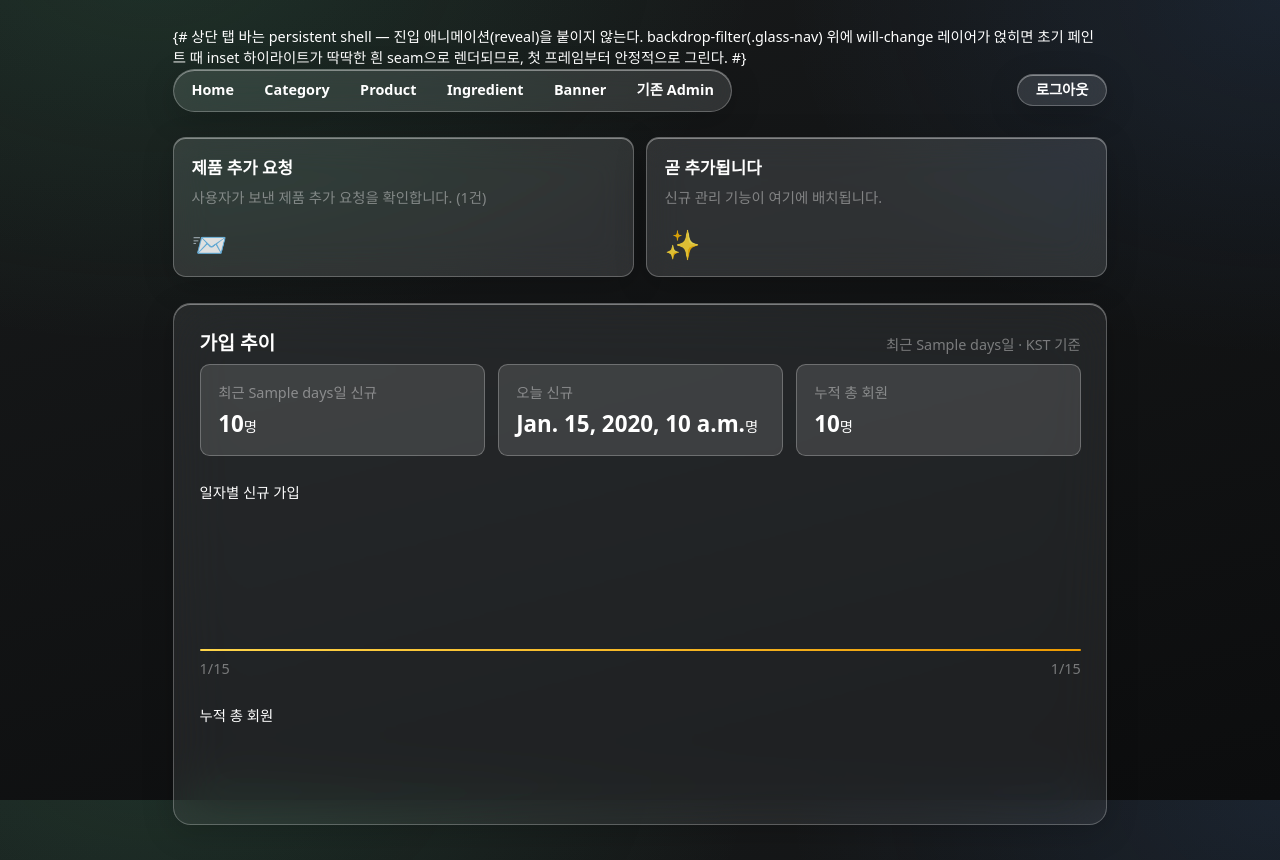
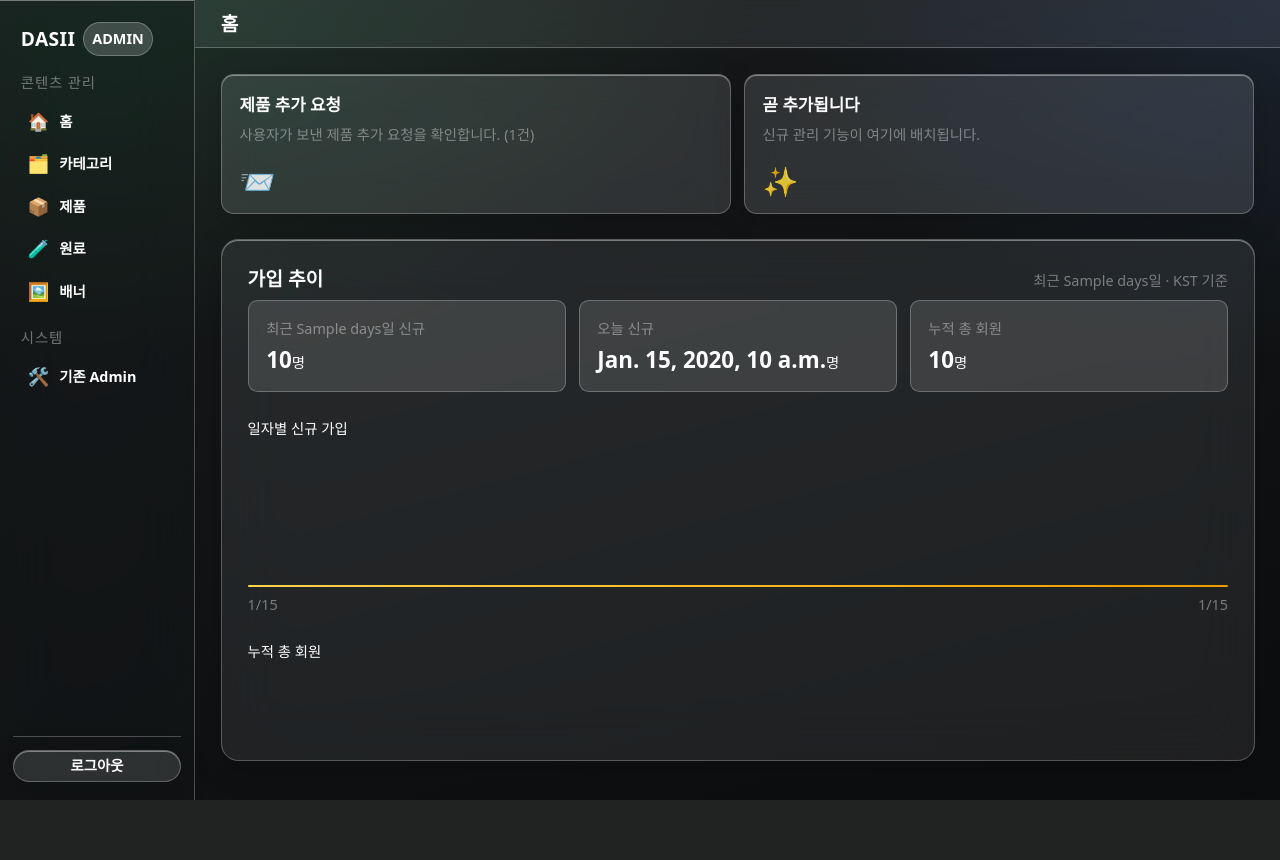
Before and after one commit to Da-sii/Backend, a Django app: template products/templates/admin_home/home.html in a window 1280 px wide. After the commit the page ends 800 px from the top, so only its background shows below. Run offline with Django 5.2, Linux system fonts and the light colour scheme; tables that the repository leaves empty hold one stand-in row (values such as "Sample post"); the template is opened without the code that fills it: values that come from a table or form of the project are taken from there, most other values are stand-ins (such as "Sample title", 1, 10 or a date in 2020); some web fonts are replaced.

Commit message:
refactor: /admin/home 셸을 사이드바+토프바 대시보드로 재구성(#209)
상단 가로 pill 네비를 좌측 고정 사이드바(콘텐츠 관리/시스템 그룹)와
콘텐츠 상단 토프바(페이지 타이틀·액션 슬롯)로 교체한다. 사이드바/토프바는
부분 로딩 후에도 유지되는 persistent shell 이고 #ah-content 만 교체된다.

- base.html: sidebar/topbar 블록화, layout_mod 로 셸 유무 제어
- _partial_base.html: data-ah-topbar-title/-actions 마커로 부분로딩 시 토프바 동기화
- 각 페이지: {% block topbar_title %} 로 토프바 제목 지정
- admin_login.html: .ah-layout--bare + sidebar/topbar 비워 로그인은 폼만 표시

Co-Authored-By: Claude Opus 4.8 (1M context) <noreply@anthropic.com>

```diff
--- a/products/templates/admin_home/_styleguide.html
+++ b/products/templates/admin_home/_styleguide.html
@@ -6,6 +6,7 @@
 {% endcomment %}
 
 {% block title %}디자인 시스템 스타일가이드 · /admin/home{% endblock %}
+{% block topbar_title %}스타일가이드{% endblock %}
 
 {% block extra_head %}
 <style>
--- a/products/templates/admin_home/banner_list.html
+++ b/products/templates/admin_home/banner_list.html
@@ -7,6 +7,7 @@
 {% endcomment %}
 
 {% block title %}배너 · DASII{% endblock %}
+{% block topbar_title %}배너 관리{% endblock %}
 
 {% block extra_head %}
 <style>
--- a/products/templates/admin_home/base.html
+++ b/products/templates/admin_home/base.html
@@ -16,7 +16,7 @@
   <link rel="stylesheet" href="{% static 'admin_home/css/vendor-overrides.css' %}" />
 
   <style>
-    /* 배경은 토큰으로 분리 → 페이지/이미지 교체가 쉽도록 */
+    /* 배경은 토큰으로 분리 → 페이지/이미지 교체가 쉽도록. 레이아웃은 components.css(.ah-layout) 담당 */
     html, body { min-height: 100%; }
     body.admin-home {
       background-color: var(--admin-bg-color);
@@ -25,10 +25,6 @@
       background-position: center;
       background-attachment: fixed;
       color: var(--text-on-glass);
-    }
-    .admin-home__main {
-      min-height: 100vh;
-      padding: var(--space-6) 0 var(--space-8);
     }
   </style>
 
@@ -46,34 +42,73 @@
     {% endif %}
   </div>
 
-  <main class="admin-home__main">
-    <div class="ah-container">
-      {# 상단 탭 + 로그아웃 바 — 페이지 전환(부분 로딩) 후에도 항상 유지되는 영역 #}
+  {% comment %}
+    앱 셸 — 좌측 사이드바 + 메인(토프바 + 콘텐츠).
+    사이드바/토프바는 부분 로딩(partial-nav.js) 후에도 유지되는 persistent shell 이며,
+    #ah-content 안의 내용만 교체된다. 활성 메뉴/토프바 타이틀/액션은 partial-nav.js 가 갱신한다.
+  {% endcomment %}
+  <div class="ah-layout {% block layout_mod %}{% endblock %}" id="ah-layout">
+    {% block sidebar %}
+    <aside class="ah-sidebar" id="ah-sidebar">
+      <div class="ah-sidebar__head">
+        <span class="ah-sidebar__brand">DASII</span>
+        <span class="ah-badge ah-badge--neutral">ADMIN</span>
+      </div>
+      <nav class="ah-sidebar__nav" aria-label="관리 메뉴">
+        <p class="ah-sidebar__group text-caption">콘텐츠 관리</p>
+        <a class="ah-sidebar__item {% if request.resolver_match.url_name == 'admin_home' %}is-active{% endif %}" href="{% url 'admin_home' %}">
+          <span class="ah-sidebar__icon" aria-hidden="true">🏠</span>
+          <span class="ah-sidebar__label">홈</span>
+        </a>
+        <a class="ah-sidebar__item {% if 'admin_home_category' in request.resolver_match.url_name|default:'' %}is-active{% endif %}" href="{% url 'admin_home_category' %}">
+          <span class="ah-sidebar__icon" aria-hidden="true">🗂️</span>
+          <span class="ah-sidebar__label">카테고리</span>
+        </a>
+        <a class="ah-sidebar__item {% if request.resolver_match.url_name == 'admin_home_product' %}is-active{% endif %}" href="{% url 'admin_home_product' %}">
+          <span class="ah-sidebar__icon" aria-hidden="true">📦</span>
+          <span class="ah-sidebar__label">제품</span>
+        </a>
+        <a class="ah-sidebar__item {% if 'admin_home_ingredient' in request.resolver_match.url_name|default:'' %}is-active{% endif %}" href="{% url 'admin_home_ingredient' %}">
+          <span class="ah-sidebar__icon" aria-hidden="true">🧪</span>
+          <span class="ah-sidebar__label">원료</span>
+        </a>
+        <a class="ah-sidebar__item {% if 'admin_home_banner' in request.resolver_match.url_name|default:'' %}is-active{% endif %}" href="{% url 'admin_home_banner' %}">
+          <span class="ah-sidebar__icon" aria-hidden="true">🖼️</span>
+          <span class="ah-sidebar__label">배너</span>
+        </a>
+        <p class="ah-sidebar__group text-caption">시스템</p>
+        <a class="ah-sidebar__item" href="{% url 'admin_main' %}" data-no-partial>
+          <span class="ah-sidebar__icon" aria-hidden="true">🛠️</span>
+          <span class="ah-sidebar__label">기존 Admin</span>
+        </a>
+      </nav>
+      <div class="ah-sidebar__foot">
+        <a class="btn btn-glass ah-sidebar__logout" href="{% url 'admin_logout' %}" data-no-partial>로그아웃</a>
+      </div>
+    </aside>
+    <div class="ah-sidebar__scrim" id="ah-sidebar-scrim"></div>
+    {% endblock %}
+
+    <div class="ah-main">
       {% block topbar %}
-      {# 상단 탭 바는 persistent shell — 진입 애니메이션(reveal)을 붙이지 않는다.
-         backdrop-filter(.glass-nav) 위에 will-change 레이어가 얹히면 초기 페인트 때
-         inset 하이라이트가 딱딱한 흰 seam으로 렌더되므로, 첫 프레임부터 안정적으로 그린다. #}
-      <header style="margin-bottom: var(--space-6); display:flex; justify-content:space-between; align-items:center; flex-wrap:wrap; gap:var(--space-2);">
-        <nav class="glass-nav" id="ah-topnav">
-          <span class="glass-nav__indicator" aria-hidden="true"></span>
-          <a class="glass-nav__item {% if request.resolver_match.url_name == 'admin_home' %}is-active{% endif %}" href="{% url 'admin_home' %}">Home</a>
-          <a class="glass-nav__item {% if 'admin_home_category' in request.resolver_match.url_name|default:'' %}is-active{% endif %}" href="{% url 'admin_home_category' %}">Category</a>
-          <a class="glass-nav__item {% if request.resolver_match.url_name == 'admin_home_product' %}is-active{% endif %}" href="{% url 'admin_home_product' %}">Product</a>
-          <a class="glass-nav__item {% if 'admin_home_ingredient' in request.resolver_match.url_name|default:'' %}is-active{% endif %}" href="{% url 'admin_home_ingredient' %}">Ingredient</a>
-          <a class="glass-nav__item {% if 'admin_home_banner' in request.resolver_match.url_name|default:'' %}is-active{% endif %}" href="{% url 'admin_home_banner' %}">Banner</a>
-          <a class="glass-nav__item" href="{% url 'admin_main' %}" data-no-partial>기존 Admin</a>
-          {% block topbar_extra %}{% endblock %}
-        </nav>
-        <a class="btn btn-glass" href="{% url 'admin_logout' %}" data-no-partial>로그아웃</a>
+      <header class="ah-topbar">
+        <button type="button" class="ah-topbar__menu" id="ah-menu-toggle"
+                aria-label="메뉴 열기" aria-controls="ah-sidebar" aria-expanded="false">
+          <span aria-hidden="true">☰</span>
+        </button>
+        <h1 class="ah-topbar__title text-title-md" id="ah-topbar-title">{% block topbar_title %}관리자{% endblock %}</h1>
+        <div class="ah-topbar__actions" id="ah-topbar-actions">{% block topbar_actions %}{% endblock %}</div>
       </header>
       {% endblock %}
 
-      {# 부분 로딩 시 이 영역의 내용만 교체된다(상단 탭 바는 그대로 유지) #}
-      <div id="ah-content">
-        {% block content %}{% endblock %}
+      {# 부분 로딩 시 이 영역의 내용만 교체된다(사이드바·토프바는 그대로 유지) #}
+      <div class="ah-content-scroll">
+        <div id="ah-content">
+          {% block content %}{% endblock %}
+        </div>
       </div>
     </div>
-  </main>
+  </div>
 
   {# 디자인 시스템 인터랙션 스크립트 #}
   <script src="{% static 'admin_home/js/reveal.js' %}" defer></script>
--- a/products/templates/admin_home/category_tree.html
+++ b/products/templates/admin_home/category_tree.html
@@ -9,6 +9,7 @@
 {% endcomment %}
 
 {% block title %}카테고리 · DASII{% endblock %}
+{% block topbar_title %}카테고리 관리{% endblock %}
 
 {% block content %}
 <section class="glass-card reveal"
--- a/products/templates/admin_home/home.html
+++ b/products/templates/admin_home/home.html
@@ -5,6 +5,7 @@
 {% endcomment %}
 
 {% block title %}Admin Home · DASII{% endblock %}
+{% block topbar_title %}홈{% endblock %}
 
 {% block extra_head %}
 <style>
--- a/products/templates/admin_home/ingredient_list.html
+++ b/products/templates/admin_home/ingredient_list.html
@@ -11,6 +11,7 @@
 {% endcomment %}
 
 {% block title %}원료 · 기능성 원료 · DASII{% endblock %}
+{% block topbar_title %}원료 관리{% endblock %}
 
 {% block content %}
 {% include "admin_home/components/_ingredient_subnav.html" %}
--- a/products/templates/admin_home/ingredient_other.html
+++ b/products/templates/admin_home/ingredient_other.html
@@ -10,6 +10,7 @@
 {% endcomment %}
 
 {% block title %}원료 · 기타 원료 · DASII{% endblock %}
+{% block topbar_title %}원료 관리{% endblock %}
 
 {% block content %}
 {% include "admin_home/components/_ingredient_subnav.html" %}
--- a/products/templates/admin_home/product_list.html
+++ b/products/templates/admin_home/product_list.html
@@ -9,6 +9,7 @@
 {% endcomment %}
 
 {% block title %}제품 · DASII{% endblock %}
+{% block topbar_title %}제품 관리{% endblock %}
 
 {% block content %}
 
--- a/products/templates/products/admin_login.html
+++ b/products/templates/products/admin_login.html
@@ -8,6 +8,9 @@
 
 {% block title %}관리자 인증 · DASII{% endblock %}
 
+{# 로그인 화면은 앱 셸(사이드바/토프바) 없이 폼만 중앙에 표시한다 #}
+{% block layout_mod %}ah-layout--bare{% endblock %}
+{% block sidebar %}{% endblock %}
 {% block topbar %}{% endblock %}
 
 {% block extra_head %}
```
Also changed, not shown: products/templates/admin_home/_partial_base.html (+5 -2 lines).
